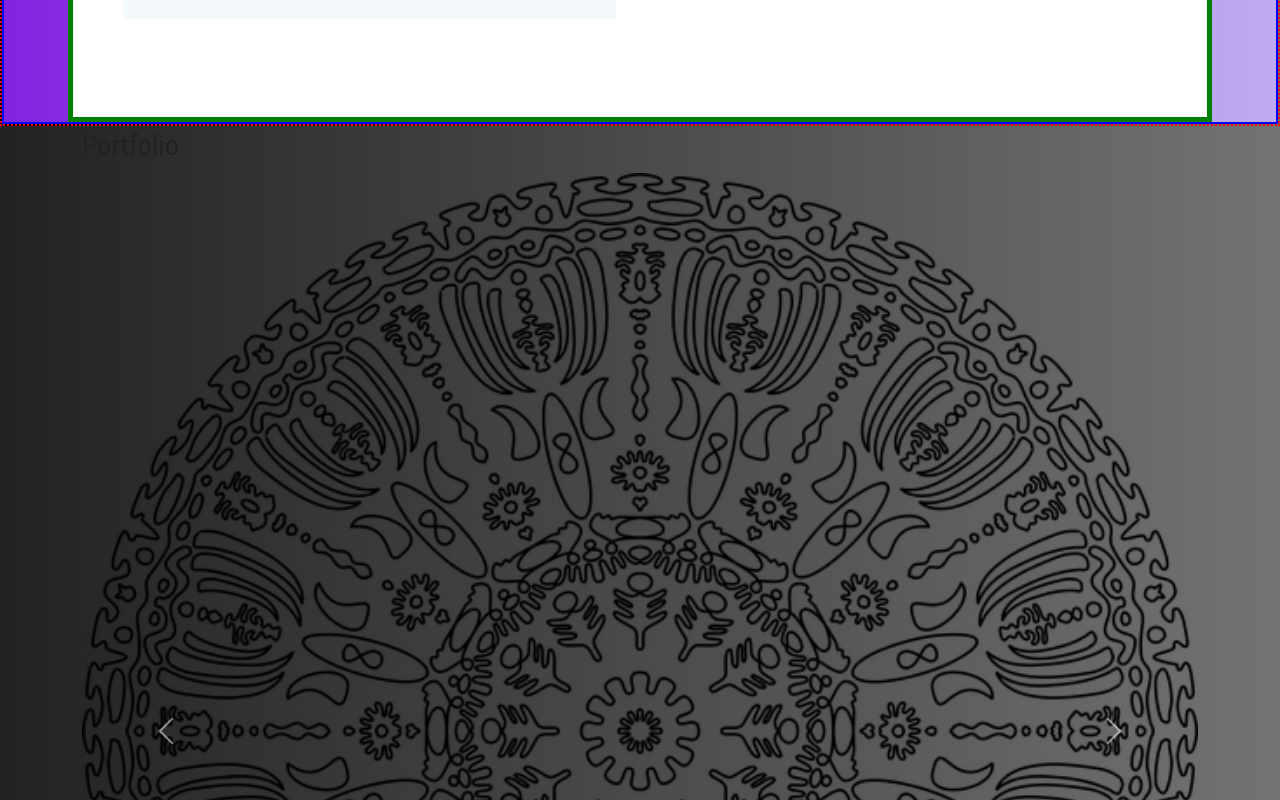
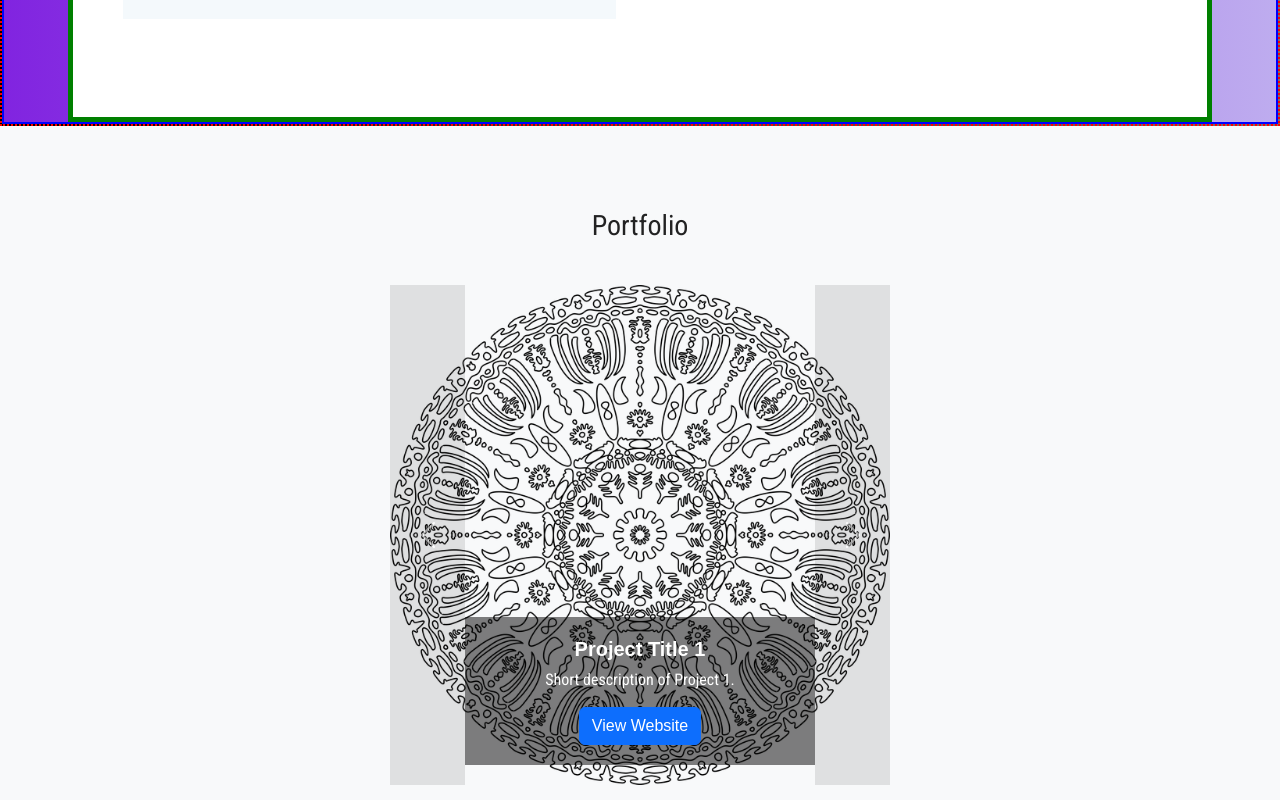
Before and after one commit to Martin-Ferrero-Thompson/portfolio, a website: page index.html in a window 1280 px wide. Shown: the part 740-1540 px from the top of the page. Drawn offline with nearby package versions, Linux system fonts and the light colour scheme.

Commit message:
Update Portfolio Section

```diff
--- a/index.html
+++ b/index.html
@@ -19,11 +19,11 @@
   <link rel="stylesheet" href="/style.css">
   <link rel="stylesheet" href="./src/css/navbar.css">
   <link rel="stylesheet" href="./src/css/hero.css">
-  <!-- <link rel="stylesheet" href="./src/css/portfolio.css">
+  <link rel="stylesheet" href="./src/css/portfolio.css">
   <link rel="stylesheet" href="./src/css/about-me.css">
   <link rel="stylesheet" href="./src/css/resume.css">
   <link rel="stylesheet" href="./src/css/contact.css">
-  <link rel="stylesheet" href="./src/css/footer.css"> -->
+  <link rel="stylesheet" href="./src/css/footer.css">
 
 </head>
 
@@ -35,9 +35,8 @@
         <div class="navbar-content-wrapper">
           <a class="navbar-brand" href="#">MFT</a>
           <div class="pill-container">
-                    <button class="navbar-toggler" type="button" data-bs-toggle="collapse"
-                        data-bs-target="#navbarText" aria-controls="navbarText" aria-expanded="false"
-                        aria-label="Toggle navigation">
+            <button class="navbar-toggler" type="button" data-bs-toggle="collapse" data-bs-target="#navbarText"
+              aria-controls="navbarText" aria-expanded="false" aria-label="Toggle navigation">
               <span class="navbar-toggler-icon"></span>
             </button>
             <div class="collapse navbar-collapse" id="navbarText">
@@ -46,7 +45,7 @@
                   <a class="nav-link active" aria-current="page" href="#">Home</a>
                 </li>
                 <li class="nav-item">
-                                <a class="nav-link" href="#portfolio">Portfoloio</a>
+                  <a class="nav-link" href="#portfolio">Portfolio</a>
                 </li>
                 <li class="nav-item">
                   <a class="nav-link" href="#about-me">About Me</a>
@@ -73,8 +72,8 @@
   <section id="hero" class="hero">
     <div class="hero--background"></div>
     <div class="container" style="border: 2px dotted red;">
-      <div class="hero-content-wrapper"  style="border: 2px solid blue;">
-        <div class="hero-content"  style="border: 5px solid green;">
+      <div class="hero-content-wrapper" style="border: 2px solid blue;">
+        <div class="hero-content" style="border: 5px solid green;">
           <div class="row g-5 py-5">
             <div class="col-12 col-lg-6 order-1">
               <img src="/assets/images/martin-artistic.png" class="d-block mx-lg-auto img-fluid"
@@ -99,7 +98,6 @@
   </section>
 
   <section id="portfolio" class="portfolio">
-    <div class="container">
     <h2>Portfolio</h2>
     <div id="portfolioCarousel" class="carousel slide">
       <div class="carousel-inner">
@@ -151,7 +149,6 @@
         <span class="visually-hidden">Next</span>
       </button>
     </div>
-    </div>
   </section>
 
   <section id="about-me" class="about-me">
--- a/src/css/navbar.css
+++ b/src/css/navbar.css
@@ -99,6 +99,10 @@
     color: var(--dark-text-color);
 }
 
+.nav-item {
+    text-transform: uppercase;
+}
+
 /* Media Query */
 @media (max-width: 992px) {
     .navbar-nav .nav-link {
--- a/src/css/portfolio.css
+++ b/src/css/portfolio.css
@@ -1,7 +1,17 @@
-/* Portfolio Section */
-.portfolio {
+.portfolio { /* Add display flex to the portfolio section */
+    display: flex;
+    flex-direction: column; /* Stack elements vertically */
+    align-items: center; /* Center horizontally */
     padding: 5rem 0;
     background-color: #f8f9fa;
+}
+
+.portfolio h2 { /* No need for text-align here */
+    /* any other h2 styles */
+}
+
+#portfolioCarousel {
+    margin: 2rem 100px; /* Add top margin and side margins */
 }
 
 .carousel-caption {
```
Lines whose indentation alone changed are shown as unchanged.
